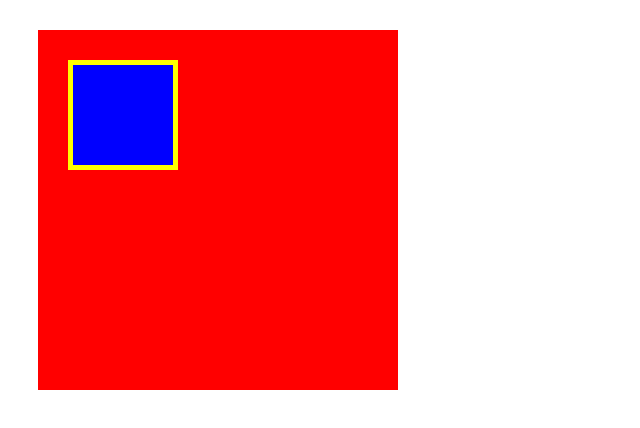
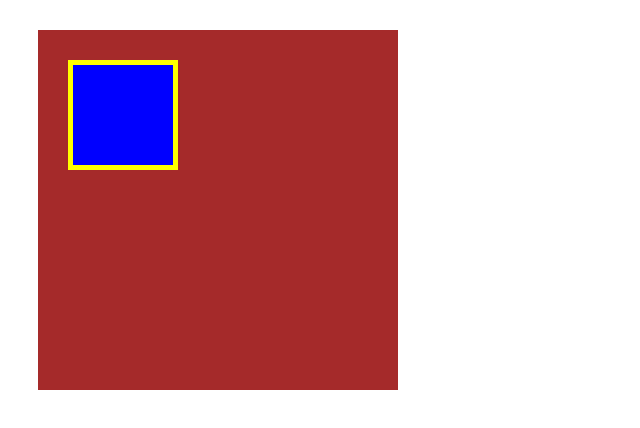
Before and after one commit to ryouichi0618/WebCamp_Task, a plain HTML site: page practice/box.html in a window 1280 px wide. Shown: the whole page, without its empty margins (0-640 px from the left). Drawn offline with Linux system fonts and the light colour scheme.

Commit message:
[Finish]1-3

```diff
--- a/practice/box.css
+++ b/practice/box.css
@@ -1,7 +1,7 @@
 .box1 {
   width: 300px;
   height: 300px;
-  background-color: red;
+  background-color: brown;
   margin: 30px;
   padding: 30px;
 }
```
